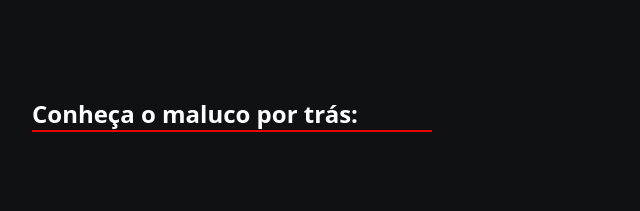
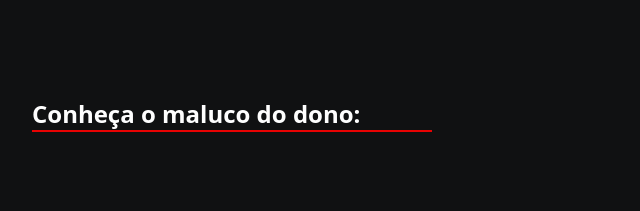
Before and after one commit to YgorCRSoares/rock-studio, a plain HTML site: page index.html in a window 1280 px wide. Shown: the part 2129-2340 px from the top of the page, 160-800 px from the left. Drawn offline with nearby package versions, Linux system fonts and the light colour scheme; some packages are replaced by stand-ins of ours; a script that the page names is missing; a web font is replaced by a local one.

Commit message:
Update index.html

```diff
--- a/index.html
+++ b/index.html
@@ -173,7 +173,7 @@
 
   <a id="music"></a>
   <section class="music">
-    <h2 class="animatableX">Conheça o maluco por trás:</h2>
+    <h2 class="animatableX">Conheça o maluco do dono:</h2>
     <div class="separator animatableOpacity" style="width: 400px;"></div>
 
     <div class="ss-music">
```
